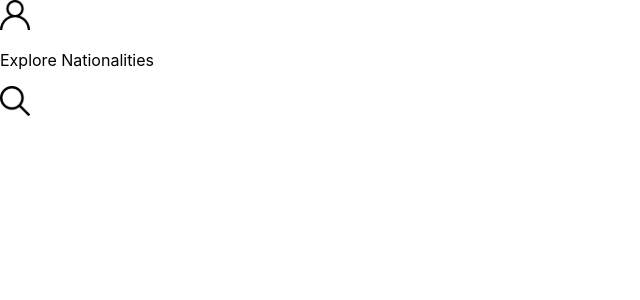
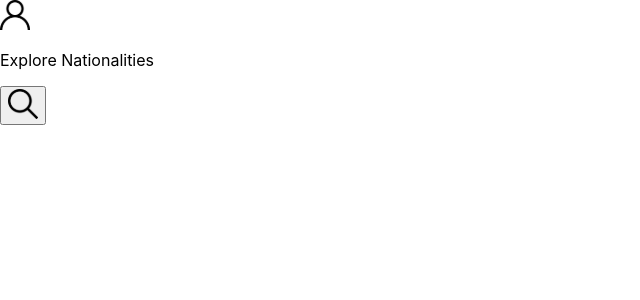
Before and after one commit to LeandroGoerck/recipes-app, a React (Create React App) app: page /explore/foods/nationalities in a window 1280 px wide. Shown: the top 300 px of the page, without its empty margins (0-640 px from the left). Built offline with nearby package versions, Linux system fonts and the light colour scheme; the HTML template or start-up script is replaced by a standard one.

Commit message:
feat: req/12 - Adiciona lógica de exibir ou não campo de busca através do icon search

```diff
--- a/src/components/Header/index.jsx
+++ b/src/components/Header/index.jsx
@@ -1,10 +1,12 @@
-import React from 'react';
+import React, { useState } from 'react';
 import { Link } from 'react-router-dom';
 import PropTypes from 'prop-types';
 import profileIcon from '../../images/profileIcon.svg';
 import searchIcon from '../../images/searchIcon.svg';
 
 function Header({ children, displayIconSearch }) {
+  const [displayInputSearch, setDisplayInputSearch] = useState(false);
+
   return (
     <header>
       <Link to="/profile">
@@ -12,7 +14,18 @@ function Header({ children, displayIconSearch }) {
       </Link>
       <p data-testid="page-title">{children}</p>
       {displayIconSearch !== false && (
-        <img data-testid="search-top-btn" src={ searchIcon } alt="Search icon" />)}
+        <button
+          onClick={ () => setDisplayInputSearch(!displayInputSearch) }
+          type="button"
+        >
+          <img
+            data-testid="search-top-btn"
+            src={ searchIcon }
+            alt="Search icon"
+          />
+        </button>
+      )}
+      {displayInputSearch !== false && <input data-testid="search-input" type="text" />}
     </header>
   );
 }
```
